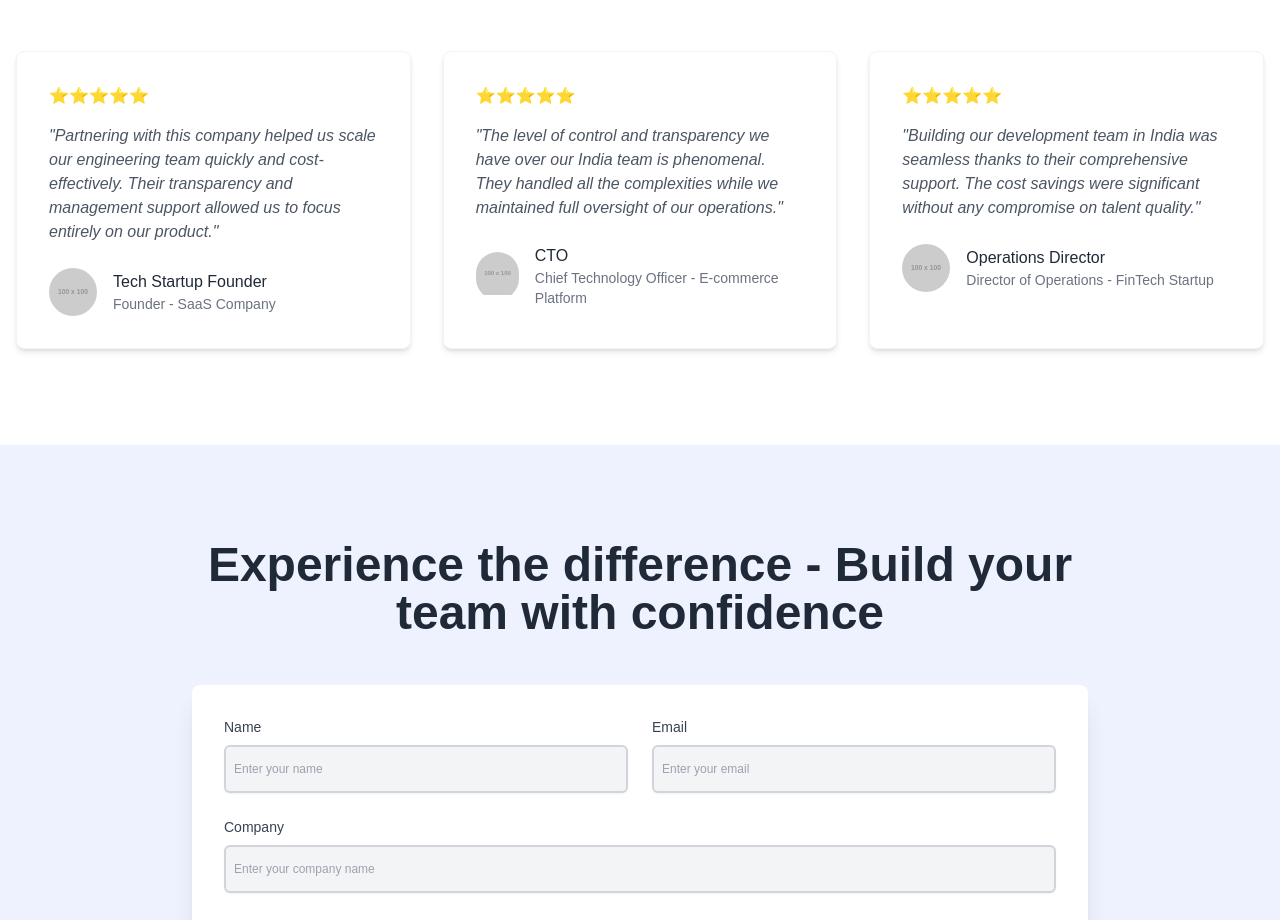
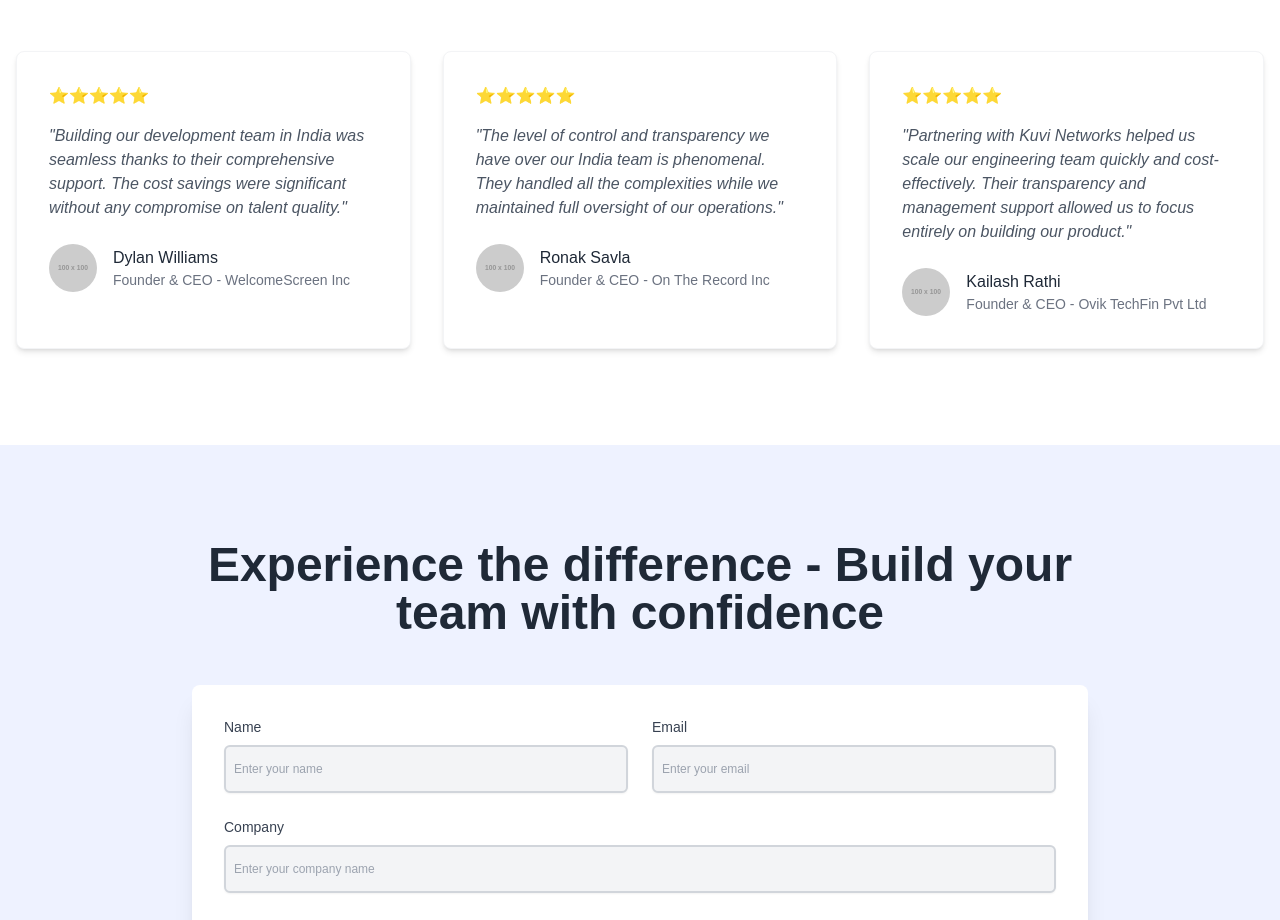
Before and after one commit to sandhyaa123/kuvi-networks, a React (Vite) app: page / in a window 1280 px wide. Shown: the part 3820-4740 px from the top of the page. Built offline with nearby package versions, Linux system fonts and the light colour scheme.

Commit message:
updated the testimonal

```diff
--- a/src/components/Testimonal.jsx
+++ b/src/components/Testimonal.jsx
@@ -1,81 +1,4 @@
-// import Heading from "./typography/Heading";
 
-// const Testimonal = () => (
-//   <section className="py-16 md:py-24 bg-white">
-//     <div className="mx-auto px-4 container">
-//       <div className="text-center mb-16">
-//         {/* <p className="text-3xl md:text-4xl font-bold text-gray-800 mb-4">
-//           What Our Clients Say
-//         </p> */}
-//         <Heading> What our clients say</Heading>
-//       </div>
-//       <div className="md:grid-cols-2 lg:grid-cols-3 grid grid-cols-1 gap-8">
-//         <div className="bg-white rounded-lg shadow-md p-8 border border-gray-100">
-//           <div className="text-yellow-400 mb-4">⭐️⭐️⭐️⭐️⭐️</div>
-//           <p italic="" className="text-gray-600 mb-6">
-//             "Partnering with this company helped us scale our engineering team
-//             quickly and cost-effectively. Their transparency and management
-//             support allowed us to focus entirely on our product."
-//           </p>
-//           <div className="items-center flex">
-//             <div className="w-12 h-12 rounded-full mr-4 overflow-hidden">
-//               <img
-//                 alt="Tech Startup Founder portrait"
-//                 src="https://placehold.co/100x100/indigo/white?text=CEO"
-//               />
-//             </div>
-//             <div>
-//               <p className="text-gray-800 font-medium">Tech Startup Founder</p>
-//               <p className="text-gray-500 text-sm">SaaS Company</p>
-//             </div>
-//           </div>
-//         </div>
-//         <div className="bg-white rounded-lg shadow-md p-8 border border-gray-100">
-//           <div className="text-yellow-400 mb-4">⭐️⭐️⭐️⭐️⭐️</div>
-//           <p italic="" className="text-gray-600 mb-6">
-//             "The level of control and transparency we have over our India team
-//             is phenomenal. They handled all the complexities while we maintained
-//             full oversight of our operations."
-//           </p>
-//           <div className="items-center flex">
-//             <div className="w-12 h-12 rounded-full mr-4 overflow-hidden">
-//               <img
-//                 alt="CTO portrait"
-//                 src="https://placehold.co/100x100/indigo/white?text=CTO"
-//               />
-//             </div>
-//             <div>
-//               <p className="text-gray-800 font-medium">CTO</p>
-//               <p className="text-gray-500 text-sm">E-commerce Platform</p>
-//             </div>
-//           </div>
-//         </div>
-//         <div className="bg-white rounded-lg shadow-md p-8 border border-gray-100">
-//           <div className="text-yellow-400 mb-4">⭐️⭐️⭐️⭐️⭐️</div>
-//           <p italic="" className="text-gray-600 mb-6">
-//             "Building our development team in India was seamless thanks to their
-//             comprehensive support. The cost savings were significant without any
-//             compromise on talent quality."
-//           </p>
-//           <div className="items-center flex">
-//             <div className="w-12 h-12 rounded-full mr-4 overflow-hidden">
-//               <img
-//                 alt="Operations Director portrait"
-//                 src="https://placehold.co/100x100/indigo/white?text=COO"
-//               />
-//             </div>
-//             <div>
-//               <p className="text-gray-800 font-medium">Operations Director</p>
-//               <p className="text-gray-500 text-sm">FinTech Startup</p>
-//             </div>
-//           </div>
-//         </div>
-//       </div>
-//     </div>
-//   </section>
-// );
-
-// export default Testimonal;
 
 import React from 'react';
 import Heading from "./typography/Heading";
@@ -84,27 +7,27 @@ import TestimonialCard from './TestimonialCard';
 const testimonialsData = [
   {
     rating: '⭐️⭐️⭐️⭐️⭐️',
-    quote: "Partnering with this company helped us scale our engineering team quickly and cost-effectively. Their transparency and management support allowed us to focus entirely on our product.",
-    name: 'Tech Startup Founder',
-    title: 'Founder',
-    company: 'SaaS Company',
+    quote: "Building our development team in India was seamless thanks to their comprehensive support. The cost savings were significant without any compromise on talent quality.",
+    name: 'Dylan Williams',
+    title: 'Founder & CEO',
+    company: 'WelcomeScreen Inc',
     image: 'https://placehold.co/100x100/indigo/white?text=CEO',
   },
   {
     rating: '⭐️⭐️⭐️⭐️⭐️',
     quote: "The level of control and transparency we have over our India team is phenomenal. They handled all the complexities while we maintained full oversight of our operations.",
-    name: 'CTO',
-    title: 'Chief Technology Officer',
-    company: 'E-commerce Platform',
-    image: 'https://placehold.co/100x100/indigo/white?text=CTO',
+    name: 'Ronak Savla',
+    title: 'Founder & CEO',
+    company: 'On The Record Inc',
+    image: 'https://placehold.co/100x100/indigo/white?text=CEO',
   },
   {
     rating: '⭐️⭐️⭐️⭐️⭐️',
-    quote: "Building our development team in India was seamless thanks to their comprehensive support. The cost savings were significant without any compromise on talent quality.",
-    name: 'Operations Director',
-    title: 'Director of Operations',
-    company: 'FinTech Startup',
-    image: 'https://placehold.co/100x100/indigo/white?text=COO',
+    quote: "Partnering with Kuvi Networks helped us scale our engineering team quickly and cost-effectively. Their transparency and management support allowed us to focus entirely on building our product.",
+    name: 'Kailash Rathi',
+    title: 'Founder & CEO',
+    company: 'Ovik TechFin Pvt Ltd',
+    image: 'https://placehold.co/100x100/indigo/white?text=CEO',
   },
 ];
 
```
